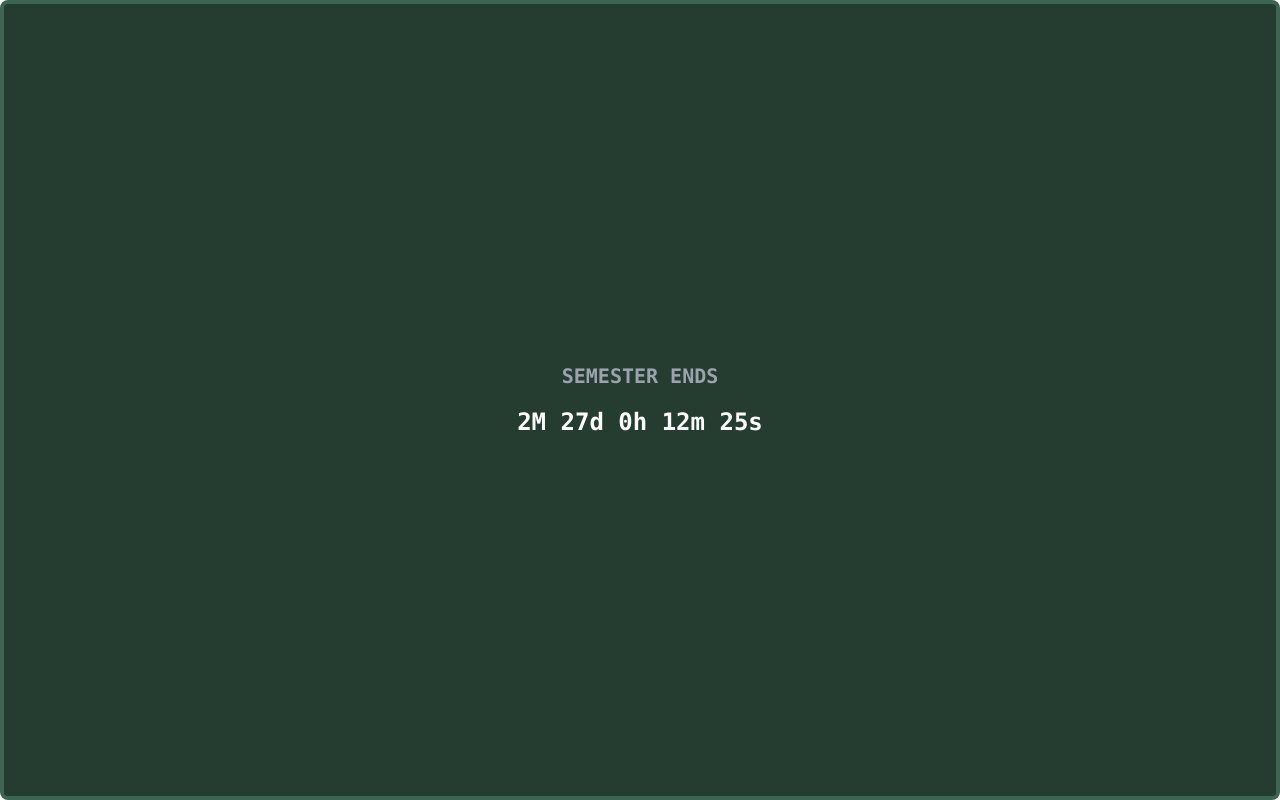
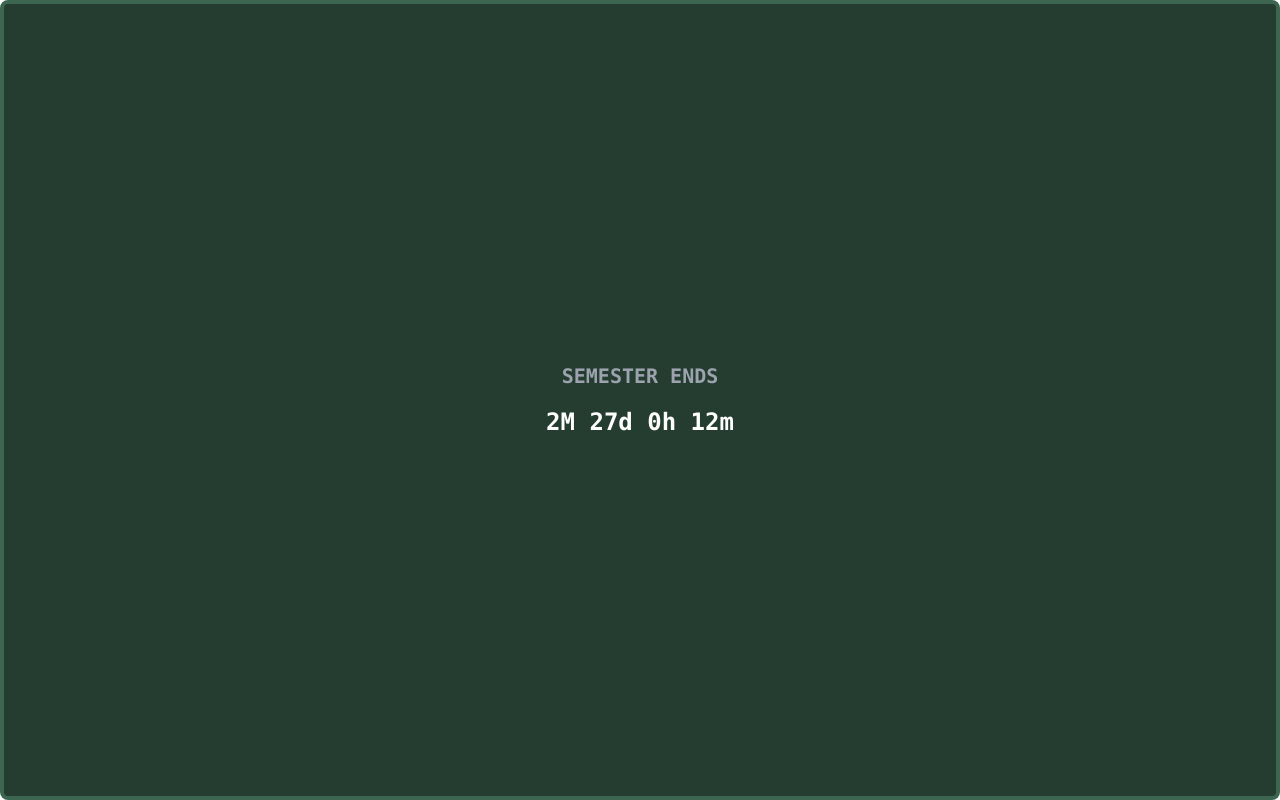
Before and after one commit to TusharW4ni/notion-widgets, a Nuxt app: page /event-countdown in a window 1280 px wide. Built offline with nearby package versions, Linux system fonts and the light colour scheme.

Commit message:
removed seconds from display

```diff
--- a/pages/event-countdown/index.vue
+++ b/pages/event-countdown/index.vue
@@ -22,7 +22,8 @@ onMounted(() => {
       clearInterval(countdownFunction);
       timer.value = "EXPIRED";
     } else {
-      timer.value = `${months}M ${days}d ${hours}h ${minutes}m ${seconds}s`;
+      // timer.value = `${months}M ${days}d ${hours}h ${minutes}m ${seconds}s`;
+      timer.value = `${months}M ${days}d ${hours}h ${minutes}m`;
     }
   }, 1000);
 });
```
